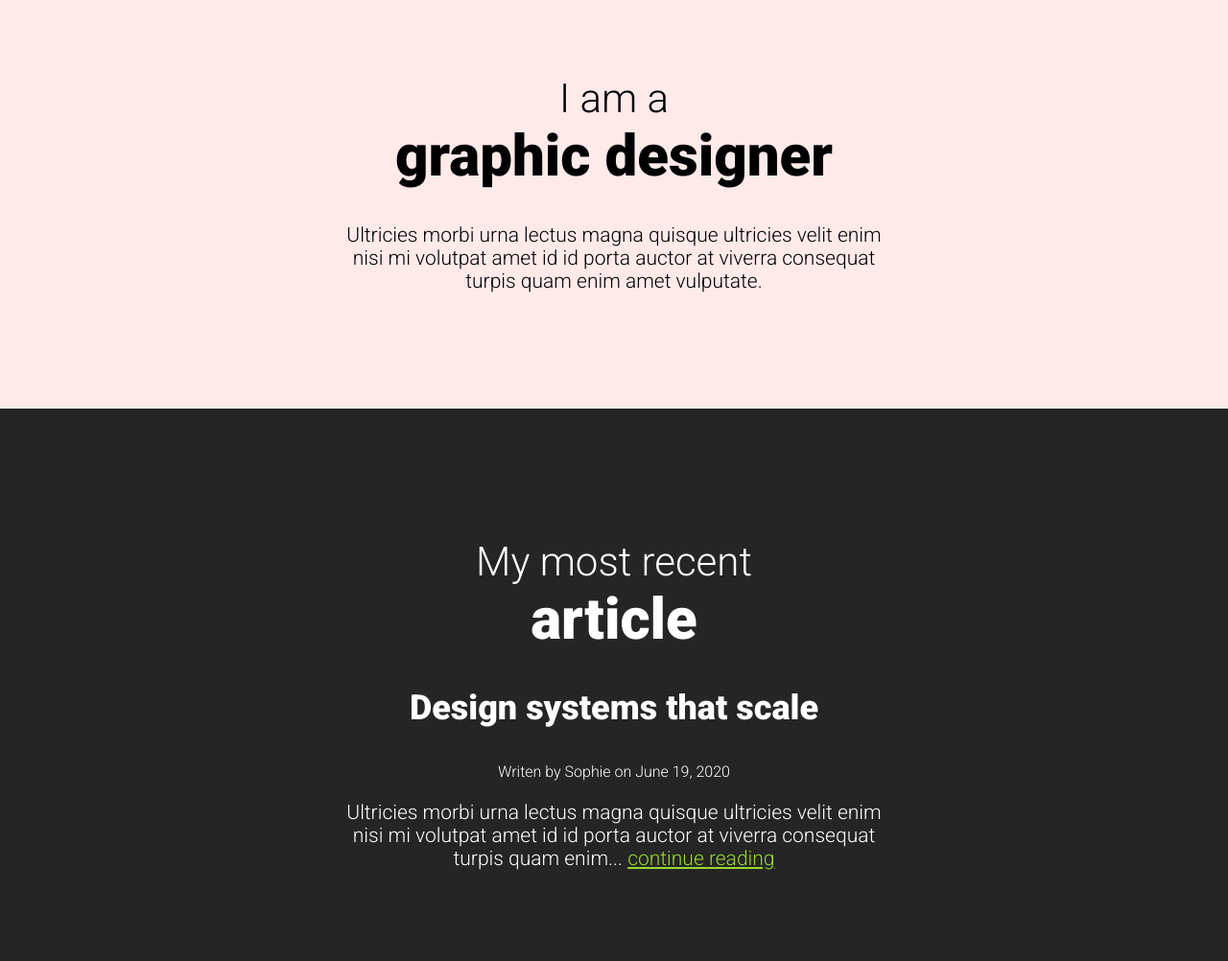
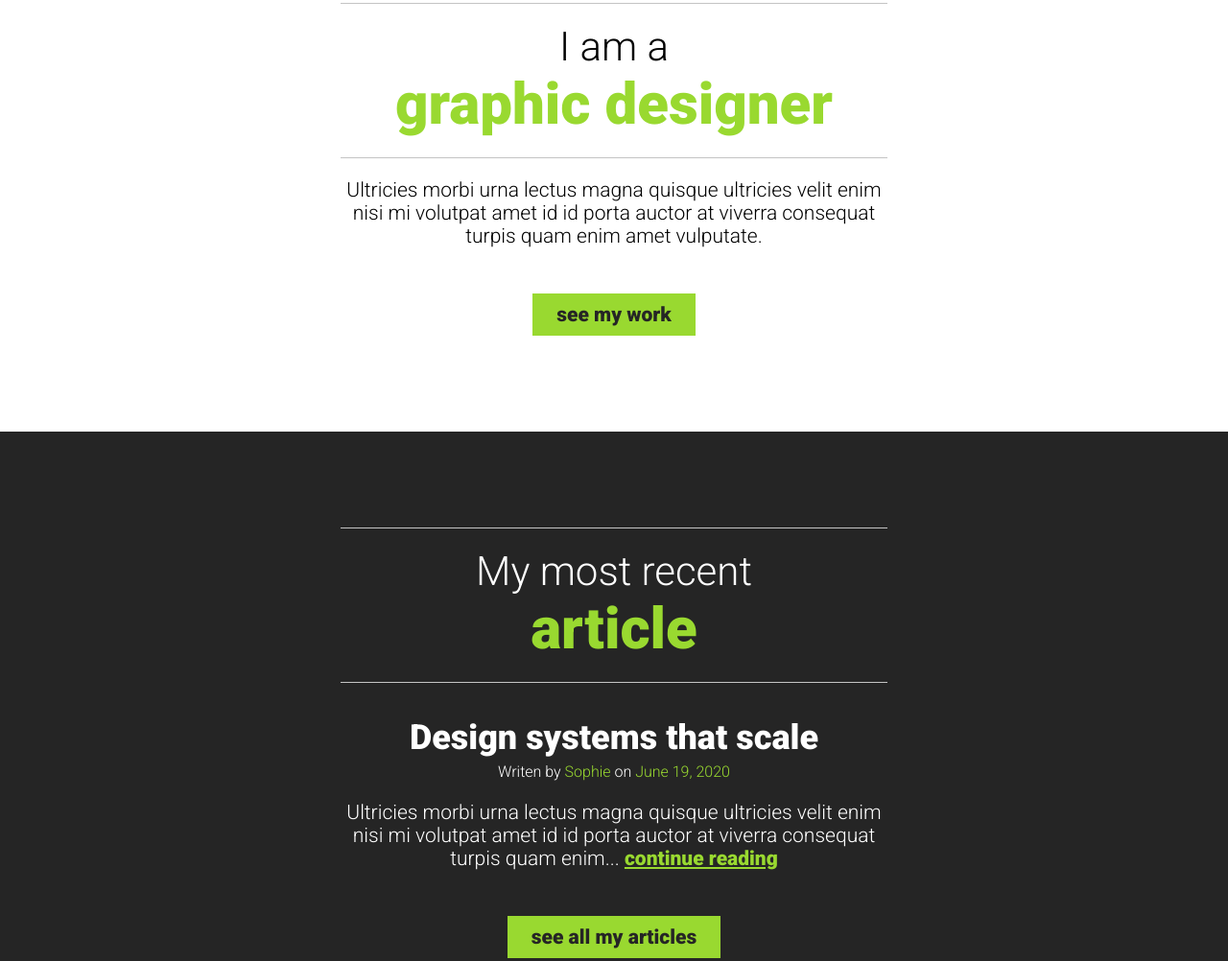
Before and after one commit to jhhh911/CSS-challenge, a plain HTML site: page index.html in a window 1280 px wide. Shown: the part 807-1809 px from the top of the page at 96% size. Drawn offline with Linux system fonts and the light colour scheme.

Commit message:
Final changes

```diff
--- a/index.html
+++ b/index.html
@@ -13,37 +13,41 @@
     <title>HTML & CSS Fundamentals | Challenges</title>
   </head>
   <body>
-
     <header class="header inverse">
       <div class="container">
-          <h1>Hello, my name is <span class="title-span">Sophie</span></h1>
+        <h1>Hello, my name is <span class="accent-text">Sophie</span></h1>
         <img src="./img/sophie.png" alt="Sophie headshot" />
       </div>
     </header>
 
     <section class="about-me">
       <div class="container">
-          <h2>I am a <span class="h2-span">graphic designer</span></h2>
+        <h2>I am a <span class="accent-text">graphic designer</span></h2>
         <p>
-            Ultricies morbi urna lectus magna quisque ultricies velit enim nisi
-            mi volutpat amet id id porta auctor at viverra consequat turpis quam
-            enim amet vulputate.
+          Ultricies morbi urna lectus magna quisque ultricies velit enim nisi mi
+          volutpat amet id id porta auctor at viverra consequat turpis quam enim
+          amet vulputate.
         </p>
+        <a class="btn">see my work</a>
       </div>
     </section>
 
     <section class="articles inverse">
       <div class="container">
-          <h2>My most recent <span class="h2-span">article</span></h2>
+        <h2>My most recent <span class="accent-text">article</span></h2>
         <article>
           <h3>Design systems that scale</h3>
-            <p class="small-text">Writen by Sophie on June 19, 2020</p>
+          <p class="small-text">
+            Writen by <span class="name">Sophie</span> on
+            <time datetime="2020-06-19">June 19, 2020</time>
+          </p>
           <p>
-              Ultricies morbi urna lectus magna quisque ultricies velit enim
-              nisi mi volutpat amet id id porta auctor at viverra consequat
-              turpis quam enim... <a href="#">continue reading</a>
+            Ultricies morbi urna lectus magna quisque ultricies velit enim nisi
+            mi volutpat amet id id porta auctor at viverra consequat turpis quam
+            enim... <a href="#">continue reading</a>
           </p>
         </article>
+        <a class="btn">see all my articles</a>
       </div>
     </section>
 
--- a/styles.css
+++ b/styles.css
@@ -6,35 +6,56 @@ body {
   margin: 0;
 }
 
+.container {
+  width: 570px;
+  margin: 0 auto;
+}
+
+.accent-text {
+  font-weight: 900;
+  display: block;
+  color: #99d930;
+}
+
+h1 .accent-text {
+  font-size: 80px;
+}
+
+h2 .accent-text {
+  font-size: 60px;
+}
+
+h1,
+h2 {
+  font-weight: 300;
+  margin-top: 0;
+}
+
 h1 {
-  font-size: 3.75rem;
-  font-weight: 300;
+    font-size: 60px;
 }
 
 h2 {
-  font-size: 2.625rem;
-  font-weight: 300;
+    font-size: 42px;
+    border-top: 1px solid #c4c4c4;
+    border-bottom: 1px solid #c4c4c4;
+    padding: 20px 0;
+    margin-bottom: 20px;
 }
 
 h3 {
   font-size: 2.25rem;
   font-weight: 900;
+  margin-bottom: 0;
 }
 
-.title-span {
-  font-size: 80px;
-  display: block;
-  font-weight: 900;
-}
-
-.h2-span {
-  font-size: 60px;
-  display: block;
-  font-weight: 900;
+p {
+  margin-bottom: 0;
 }
 
 a {
   color: #99d930;
+  font-weight: 900;
 }
 
 a:hover,
@@ -44,11 +65,7 @@ a:focus {
 
 .small-text {
   font-size: 1rem;
-}
-
-.container {
-  width: 570px;
-  margin: 0 auto;
+  margin-top: 5px;
 }
 
 .header,
@@ -61,6 +78,27 @@ section {
   color: white;
 }
 
-.about-me {
-  background-color: #FFEAEA;
+.btn {
+  background-color: #99d930;
+  color: #252525;
+  margin-top: 3rem;
+  text-decoration: none;
+  padding: 10px 25px;
+  display: inline-block;
 }
+
+.btn:hover,
+.btn:focus {
+  background-color: #252525;
+  color: #fff;
+}
+
+.inverse .btn:hover,
+.inverse .btn:focus {
+  background-color: #fff;
+  color: #252525;
+}
+
+.name, time {
+  color: #99d930;
+}
```
Lines whose indentation alone changed are shown as unchanged.
